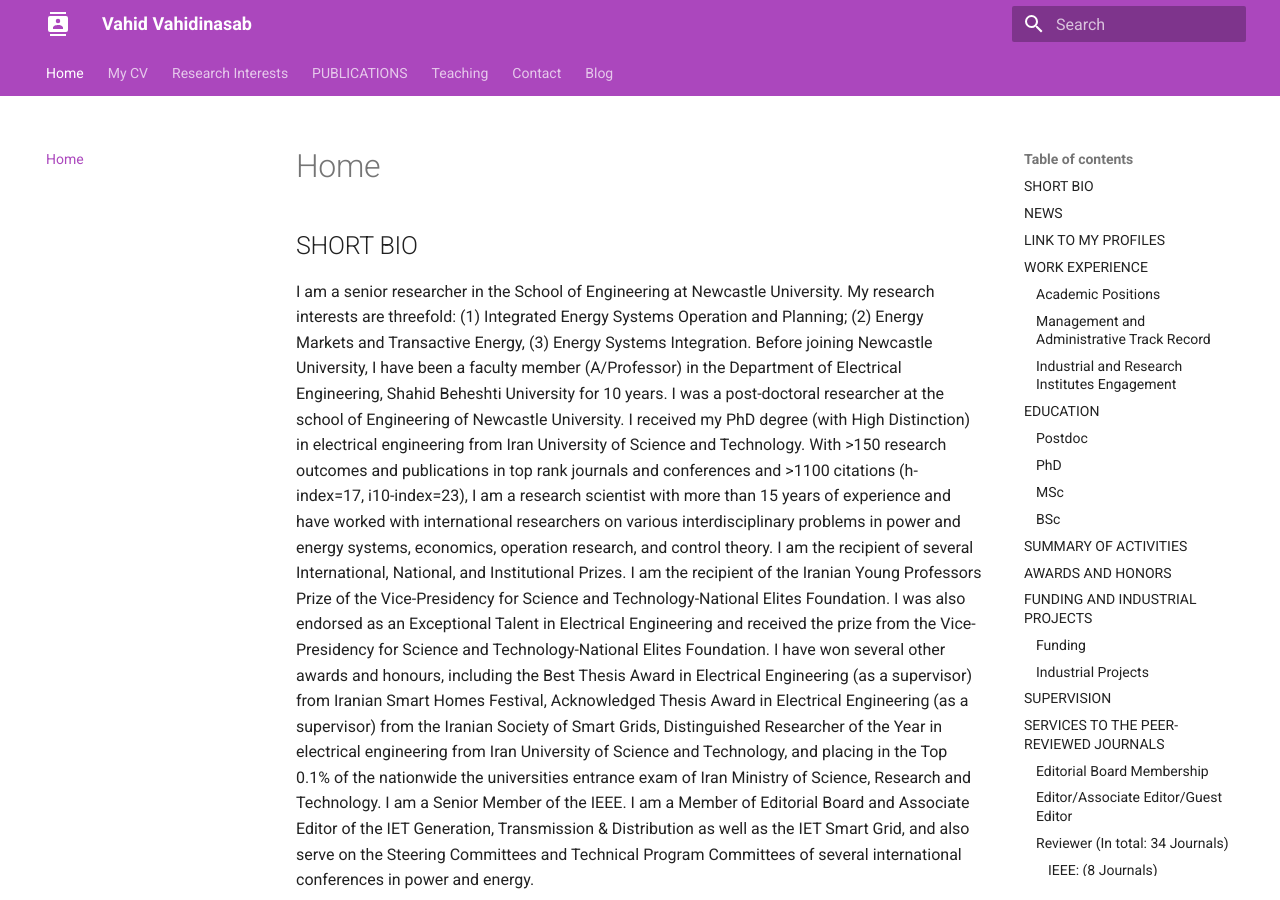
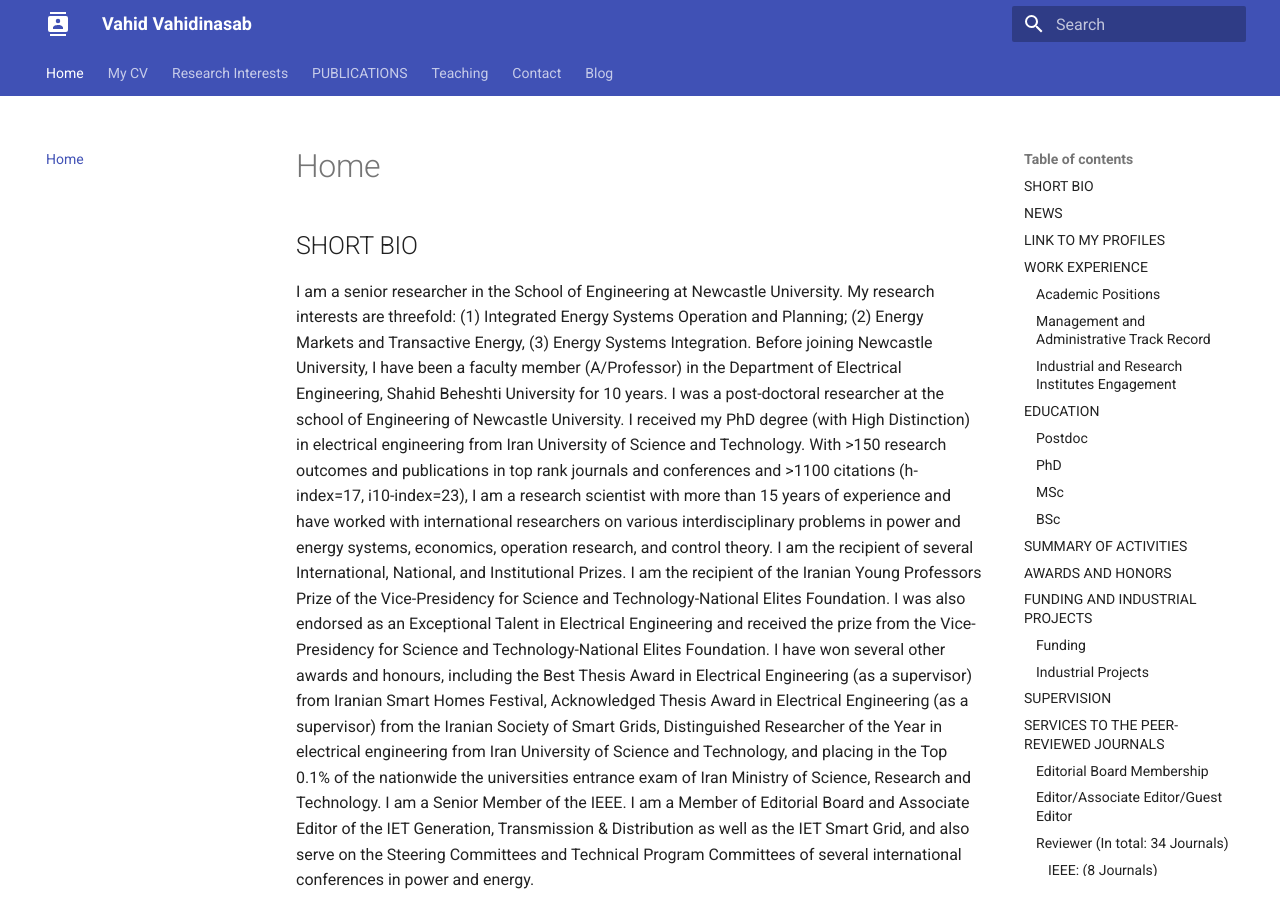
Before and after one commit to vahidinasab/vahidinasab.github.io, an MkDocs documentation site: the page built from docs/index.md, in a window 1280 px wide and 900 px high. Built offline with MkDocs 1.6.1 and Material for MkDocs 9.7.7, drawn with Linux system fonts in a browser that asks for light colours.

Commit message:
Update mkdocs.yml

```diff
--- a/mkdocs.yml
+++ b/mkdocs.yml
@@ -7,7 +7,7 @@ theme:
     logo: material/contacts
   favicon: images/favicon.png
   palette:
-    primary: purple
+    primary: navy
     accent: deep orange
   features:
     - navigation.instant
```
